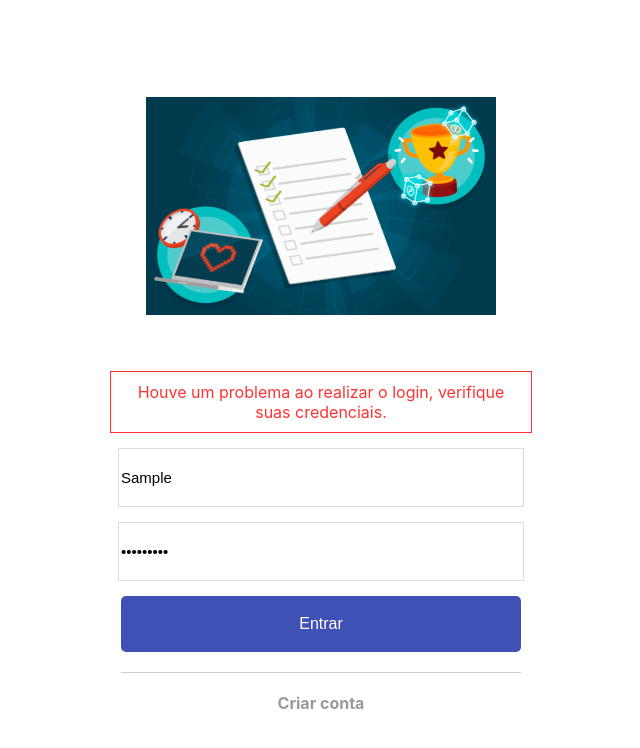
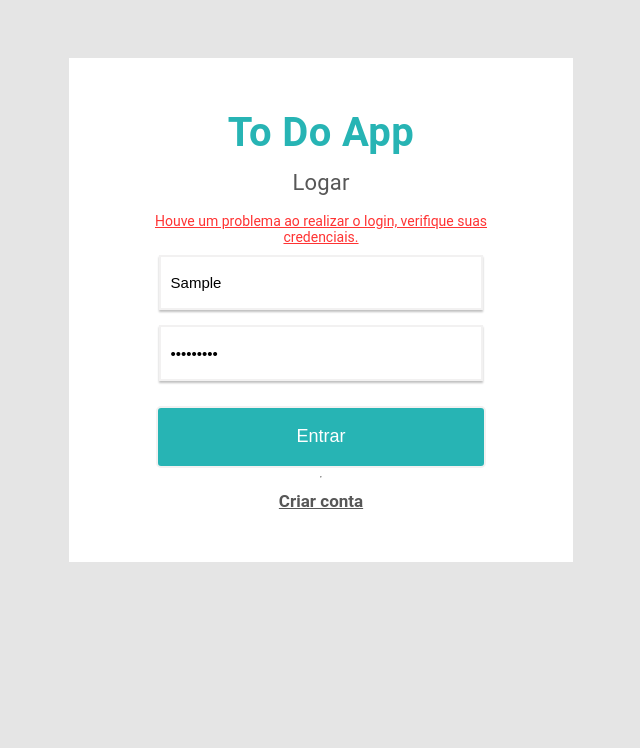
Before and after one commit to TayDias/AppToDoList_frontend-React, a React (Create React App) app: page / in a window 1280 px wide. Both pictures are taken after typing "Sample", "Sample123" into the empty fields and a click on the button "Entrar". Shown: the top 748 px of the page, without its empty margins (319-959 px from the left). Built offline with nearby package versions, Linux system fonts and the light colour scheme; no server answers.

Commit message:
Ajustado o layout de acordo com a documentação

```diff
--- a/src/global.css
+++ b/src/global.css
@@ -46,6 +46,8 @@ body {
       sans-serif;
     -webkit-font-smoothing: antialiased;
     -moz-osx-font-smoothing: grayscale;
+
+    background-color: #E5E5E5;
   }
 
   code {
--- a/src/pages/Login/index.js
+++ b/src/pages/Login/index.js
@@ -1,16 +1,17 @@
 import React, { useState } from 'react'
 import { Link, withRouter, useHistory } from 'react-router-dom'
 import { useForm } from 'react-hook-form'
-import styled from 'styled-components'
-
-import logo from '../../images/logo1.png'
+import { Container, Typography } from '@material-ui/core'
 
 import api from 'services/api'
 import { login } from '../../services/auth'
+import { useStyles } from './styles'
 
 /* eslint-disable */
 function Login () {
+    const classes = useStyles()
     const history = useHistory()
+
     const [error, setError] = useState(null)
     const { register, handleSubmit } = useForm()
 
@@ -31,88 +32,36 @@ function Login () {
     }
 
     return (
-        <Container>
-            <Form noValidate onSubmit={handleSubmit(onSubmit)}>
-                <img src={logo} alt='Logotipo'/>
-                {error && <p>{error}</p>}
-                <input
+        <Container className={classes.root}>
+            <form noValidate className={classes.panel} onSubmit={handleSubmit(onSubmit)}>
+
+                <Typography className={classes.title}>To Do App</Typography>
+                <Typography className={classes.subTitle}>Logar</Typography>
+
+                {error &&
+                  <p className={classes.errorMessage}>
+                    {error}
+                  </p>}
+
+                <input className={classes.credentials}
                     name='username'
                     type='text'
                     placeholder='Username'
                     ref={register}
                 />
-                <input
+                <input className={classes.credentials}
                     name='password'
                     type='password'
                     placeholder='Password'
                     ref={register}
                 />
-                <button type="submit">Entrar</button>
+                <button className={classes.loginButton} type="submit">Entrar</button>
                 <hr />
-                <Link to="/signup">Criar conta</Link>
-            </Form>
+                <Link className={classes.newAccount} to="/signup">Criar conta</Link>
+
+            </form>
         </Container>
     )
 }
 
-export const Container = styled.div`
-  display: flex;
-  align-items: center;
-  justify-content: center;
-  height: 100vh;
-`
-
-export const Form = styled.form`
-  width: 400px;
-  background: #fff;
-  padding: 20px;
-  display: flex;
-  flex-direction: column;
-  align-items: center;
-  img {
-    width: 350px;
-    margin: 10px 0 40px;
-  }
-  p {
-    color: #ff3333;
-    margin-bottom: 15px;
-    border: 1px solid #ff3333;
-    padding: 10px;
-    width: 100%;
-    text-align: center;
-  }
-  input {
-    flex: 1;
-    margin-bottom: 15px;
-    padding: 20px 2px;
-    font-size: 15px;
-    width: 100%;
-    border: 1px solid #ddd;
-    &::placeholder {
-      color: #999;
-    }
-  }
-  button {
-    color: #fff;
-    font-size: 16px;
-    background: #3f51b5;
-    height: 56px;
-    border: 0;
-    border-radius: 5px;
-    width: 100%;
-  }
-  hr {
-    margin: 20px 0;
-    border: none;
-    border-bottom: 1px solid #cdcdcd;
-    width: 100%;
-  }
-  a {
-    font-size: 16;
-    font-weight: bold;
-    color: #999;
-    text-decoration: none;
-  }
- `
-
 export default withRouter(Login)
--- /dev/null
+++ b/src/pages/Login/styles.js
@@ -0,0 +1,98 @@
+import { makeStyles } from '@material-ui/core/styles'
+
+export const useStyles = makeStyles(theme => ({
+    root: {
+        display: "flex",
+        alignItems: "center",
+        justifyContent: "center"
+    },
+
+    panel: {
+        display: "flex",
+        padding: "20px",
+        flexDirection: "column",
+        alignItems: "center",
+        position: "relative",
+        width: "464px",
+        height: "464px",
+        marginTop: "3.6em",
+        background: "#FFFFFF",
+        fontFamily: "roboto"
+    },
+
+    title: {
+        position: "relative",
+        width: "100%",
+        marginTop: "40px",
+        marginBottom: "10px",
+        fontStyle: "normal",
+        fontWeight: "bold",
+        fontSize: "40px",
+        lineHeight: "30px",
+        textAlign: "center",
+        color: "#27B4B4"
+    },
+
+    subTitle: {
+        position: "relative",
+        width: "100%",
+        fontStyle: "normal",
+        fontWeight: "light",
+        fontSize: "22px",
+        lineHeight: "40px",
+        marginTop: "5px",
+        marginBottom: "35px",
+        textAlign: "center",
+        color: "#575757"
+    },
+
+    credentials: {
+        flex: 1,
+        marginBottom: "15px",
+        padding: "20px 10px",
+        fontSize: "15px",
+        width: "70%",
+        maxHeight: "12%",
+        background: "linear-gradient(0deg, #FFFFFF, #FFFFFF), #F2F1F1",
+        border: "2px solid #F2F1F1",
+        boxSizing: "border-box",
+        boxShadow: "0px 2px 2px rgba(0, 0, 0, 0.25)"
+    },
+
+    loginButton: {
+        fontSize: "18px",
+        borderRadius: "5px",
+        color: "#FFFFFF",
+        fontWeight: "light",
+        position: "relative",
+        width: "71%",
+        height: "62px",
+        marginTop: "10px",
+        background: "linear-gradient(0deg, #27B4B4, #27B4B4), #35F0F0",
+        border: "2px solid #F2F1F1",
+
+    },
+
+    newAccount: {
+        fontSize: "17px",
+        fontWeight: "bold",
+        color: "#575757",
+        textDecoration: "none",
+        fontStyle: "normal",
+        lineHeight: "30px",
+        textAlign: "center",
+        textDecorationLine: "underline",
+    },
+
+    errorMessage: {
+        color: "#ff3333",
+        marginTop: "-30px",
+        marginBottom: "5px",
+        //border: "1px solid #ff3333",
+        textDecorationLine: "underline",
+        padding: "5px",
+        width: "80%",
+        textAlign: "center",
+        fontSize: "14px"
+    }
+}))
--- a/src/pages/Navbar/Main.js
+++ b/src/pages/Navbar/Main.js
@@ -1,16 +1,14 @@
 import React, { useState } from 'react'
 import AppBar from '@material-ui/core/AppBar'
 import Toolbar from '@material-ui/core/Toolbar'
-import Typography from '@material-ui/core/Typography'
-import { makeStyles } from '@material-ui/core/styles'
-import NotesRoundedIcon from '@material-ui/icons/NotesRounded'
+import { Typography, Button, IconButton } from '@material-ui/core'
+import HomeIcon from '@material-ui/icons/Home'
 import AccountCircle from '@material-ui/icons/AccountCircle'
-import IconButton from '@material-ui/core/IconButton'
 
 import { useHistory } from "react-router-dom"
-import Menu from '@material-ui/core/Menu'
-import MenuItem from '@material-ui/core/MenuItem'
-import styled from 'styled-components'
+import { Menu, MenuItem } from '@material-ui/core'
+
+import { useStyles } from './mainStyles'
 
 function MainNavbar () {
     const classes = useStyles()
@@ -28,10 +26,10 @@ function MainNavbar () {
 
     return (
         <div className={classes.root}>
-            <AppBar position="relative">
+            <AppBar className={classes.navbar}>
                 <Toolbar>
                     <IconButton className={classes.icon} onClick={() => history.push('/profile')}>
-                        <NotesRoundedIcon />
+                        <HomeIcon />
                     </IconButton>
                     <Typography className={classes.title} variant="h6" color="inherit" align="center" noWrap>
                         To Do Lists
@@ -44,12 +42,12 @@ function MainNavbar () {
                         onClose={handleCloseMenu}
                         anchorEl={anchorElement}>
                         <MenuItem>
-                            <h5 className="userText">Bem vindo {userName}</h5>
+                            <h5 className={classes.userText}>{userName}</h5>
                         </MenuItem>
                         <MenuItem>
-                            <ButtonSair className="button" onClick={handleClick}>
+                            <Button className={classes.button} onClick={handleClick}>
                                 Sair
-                            </ButtonSair>
+                            </Button>
                         </MenuItem>
                     </Menu>
                 </Toolbar>
@@ -58,39 +56,4 @@ function MainNavbar () {
         )
 }
 
-/* Css */
-const useStyles = makeStyles(theme => ({
-    icon: {
-        marginRight: theme.spacing(2),
-        color: "inherit"
-    },
-    iconAcc: {
-        marginRight: theme.spacing(2),
-        marginLeft: "93%",
-        position: "Absolute",
-        color: "inherit"
-      },
-    title: {
-        marginLeft: "45%",
-        position: "Absolute"
-    },
-    root: {
-        flexGrow: 1,
-        width: '100%',
-        backgroundColor: theme.palette.background.paper
-    },
-    button: {
-
-    },
-    userText: {
-
-    }
-  }))
-
-  /* Const */
-  const ButtonSair = styled.button`
-  border: 0
-  background: transparent
-`
-
 export default MainNavbar
--- /dev/null
+++ b/src/pages/Navbar/mainStyles.js
@@ -0,0 +1,55 @@
+import { makeStyles } from '@material-ui/core/styles'
+
+export const useStyles = makeStyles(theme => ({
+    root: {
+        flexGrow: 1,
+        width: '100%',
+        fontFamily: "roboto",
+        fontStyle: "normal"
+    },
+
+    navbar: {
+        backgroundColor: "#27B4B4",
+        position: "relative"
+    },
+
+    icon: {
+        marginRight: theme.spacing(2),
+        color: "inherit",
+        fontSize: "large"
+    },
+
+    iconAcc: {
+        marginRight: theme.spacing(2),
+        marginLeft: "93%",
+        position: "Absolute",
+        color: "inherit",
+        fontSize: "large"
+    },
+
+    title: {
+        marginLeft: "42%",
+        position: "Absolute",
+        fontSize: "24px",
+        display: "flex",
+        alignItems: "center",
+        textAlign: "center",
+        color: "#FFFFFF"
+    },
+
+    button: {
+        background: "linear-gradient(0deg, #C2C3C3, #C2C3C3), #F2F1F1",
+        color: "#FFFFFF",
+        position: "relative",
+        width: "180px",
+        height: "40px",
+        borderRadius: "5px",
+        border: "none"
+    },
+
+    userText: {
+        position: "relative",
+        fontSize: "16px",
+        textAlign: "center"
+    }
+  }))
--- /dev/null
+++ b/src/pages/Profile/styles.js
@@ -0,0 +1,81 @@
+import { makeStyles } from '@material-ui/core/styles'
+
+export const useStyles = makeStyles(theme => ({
+    heroContent: {
+      fontFamily: "roboto",
+      fontStyle: "normal",
+      fontWeight: "normal",
+      alignItems: "center"
+    },
+
+    welcome: {
+      position: "relative",
+      width: "30%",
+      marginTop: "3.6em",
+      marginLeft: "11.2em",
+      fontSize: "20px",
+      display: "flex",
+      color: "#858585",
+      alignItems: "center"
+    },
+
+    newListButton: {
+      backgroundcolor: '#ADACAC',
+      color: '#ffffff',
+      fontSize: "16px",
+      position: "relative",
+      width: "250px",
+      height: "50px",
+      maxWidth: "50%",
+      maxHeight: "10%",
+      border: "none",
+      background: "linear-gradient(0deg, #ADACAC, #ADACAC), #F2F1F1",
+      borderRadius: "5px",
+      display: "flex",
+
+      marginTop: "4.8em",
+      marginLeft: "15.6em"
+    },
+
+    cardGrid: {
+      paddingTop: theme.spacing(8),
+      paddingBottom: theme.spacing(8),
+      marginTop: "0.8em"
+    },
+
+    card: {
+      height: '100%',
+      width: '100%',
+      display: 'flex',
+      flexDirection: 'column',
+      maxWidth: "360px",
+      //marginLeft: '0.8em'
+    },
+
+    cardMedia: {
+      paddingTop: '56.25%', // 16:9
+    },
+
+    cardContent: {
+      flexGrow: 1,
+      alignItems: "center"
+    },
+
+    cardTitle: {
+      fontsize: "24px",
+      lineheight: "28px",
+      textalign: "center",
+      color: "#575757"
+    },
+
+    cardSubTitle: {
+      fontsize: "20px",
+      lineheight: "23px",
+      textalign: "center",
+      color: "#C2C3C3"
+    },
+
+    openButton: {
+
+    }
+  }));
--- a/src/route/routes.js
+++ b/src/route/routes.js
@@ -3,7 +3,7 @@ import { BrowserRouter, Route, Switch, Redirect } from 'react-router-dom'
 
 import { isAuthenticated } from 'services/auth'
 import Profile from 'pages/Profile'
-import List from 'pages/List'
+import List from 'pages/PrivateList'
 import Login from 'pages/Login'
 
 /* eslint-disable */
@@ -23,6 +23,7 @@ const Routes = () => (
             <Route exact path='/' component={Login} />
             <PrivateRoute path='/profile' component={Profile} />
             <PrivateRoute path='/lista' component={List} />
+            <PrivateRoute path='/new' component={Profile} />
             <Route path='*' component={() => <h1>Page not found</h1>} />
         </Switch>
     </BrowserRouter>
```
Also changed, not shown: src/pages/PrivateList/index.js (renamed from src/pages/List/index.js, +1 -10 lines), src/pages/Profile/index.js (+23 -37 lines).
